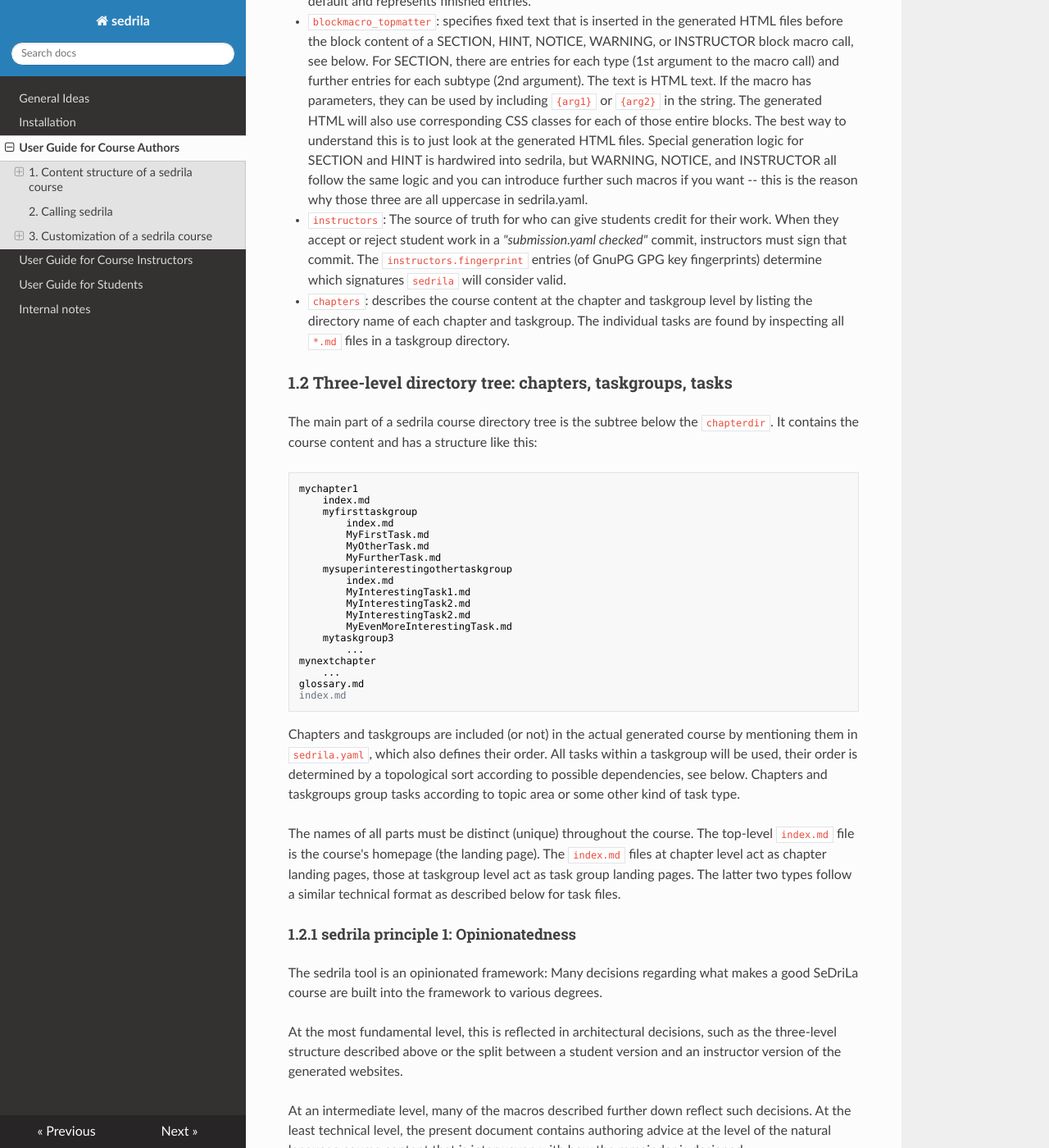
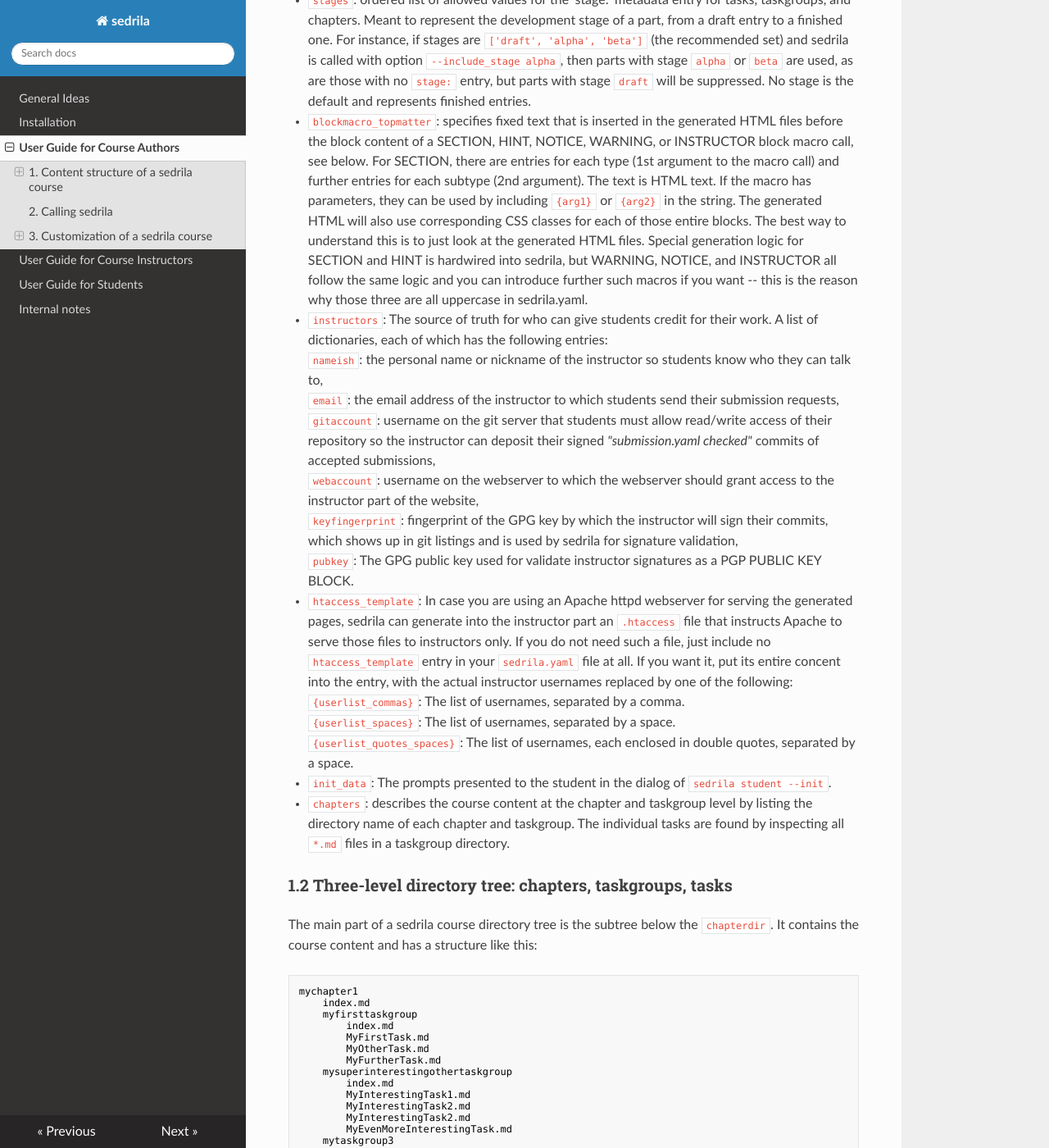
Before and after one commit to fubinf/sedrila, an MkDocs documentation site: the page built from docs/authors.md, in a window 1280 px wide and 1400 px high, scrolled down 1713 px. Shown: the whole window at 82% size. Built offline with MkDocs 1.6.1, drawn with Linux system fonts in a browser that asks for light colours; nearby versions of some CDN libraries; some of the changed text lies outside the part shown.

Commit message:
authors.md: documentation for sedrila.yaml entries instructors, htaccess_template, init_data

```diff
--- a/docs/authors.md
+++ b/docs/authors.md
@@ -1,7 +1,7 @@
 # `sedrila` use for course authors
 
 Assumes Unix filenames, will not work properly on Windows.
-On a Windows platform, use WSL or Cygwin.
+On a Windows platform, use WSL (or Cygwin).
 
 A sedrila course consists of chapters, taskgroups, tasks, a glossary,
 possibly .zip directories, and a config file.
@@ -37,6 +37,12 @@ and how to make and maintain a fork of an existing sedrila course (Section 3)
   Defaults are included with sedrila and are usually sufficient.
 - Probably some CSS rules in `local.css` or a complete set of CSS rules in `sedrila.css`.
   A default `sedrila.css` is included and may be sufficient.
+
+From these materials, sedrila generates two versions of the course website:
+one for students, another for instructors.
+The latter is identical to the student version except
+a) it includes the `[INSTRUCTOR]` parts of the tasks (which are missing in the student version) and
+b) it may include an `.htaccess` file for limiting access to the instructors.
 
 
 ### 1.1 `sedrila.yaml`: The global configuration file
@@ -84,11 +90,28 @@ About the entries:
   but WARNING, NOTICE, and INSTRUCTOR all follow the same logic and you can introduce further
   such macros if you want -- this is the reason why those three are all uppercase in sedrila.yaml.
 - `instructors`: The source of truth for who can give students credit
-  for their work.
-  When they accept or reject student work in a _"submission.yaml checked"_ commit,
-  instructors must sign that commit.
-  The `instructors.fingerprint` entries (of GnuPG GPG key fingerprints) determine
-  which signatures `sedrila` will consider valid.
+  for their work. A list of dictionaries, each of which has the following entries:
+  `nameish`: the personal name or nickname of the instructor so students know who they can talk to,
+  `email`: the email address of the instructor to which students send their submission requests,
+  `gitaccount`: username on the git server that students must allow read/write access of their
+  repository so the instructor can deposit their signed _"submission.yaml checked"_ commits
+  of accepted submissions,
+  `webaccount`: username on the webserver to which the webserver should grant access to the
+  instructor part of the website,
+  `keyfingerprint`: fingerprint of the GPG key by which the instructor will sign their commits,
+  which shows up in git listings and is used by sedrila for signature validation,
+  `pubkey`: The GPG public key used for validate instructor signatures as a PGP PUBLIC KEY BLOCK.
+- `htaccess_template`: In case you are using an Apache httpd webserver for serving
+  the generated pages, sedrila can generate into the instructor part an `.htaccess` file
+  that instructs Apache to serve those files to instructors only.
+  If you do not need such a file, just include no `htaccess_template` entry in your `sedrila.yaml`
+  file at all.
+  If you want it, put its entire concent into the entry, with the actual instructor usernames
+  replaced by one of the following:
+  `{userlist_commas}`: The list of usernames, separated by a comma.
+  `{userlist_spaces}`: The list of usernames, separated by a space.
+  `{userlist_quotes_spaces}`: The list of usernames, each enclosed in double quotes, separated by a space.
+- `init_data`: The prompts presented to the student in the dialog of `sedrila student --init`.
 - `chapters`: describes the course content at the chapter and taskgroup level by listing
   the directory name of each chapter and taskgroup.
   The individual tasks are found by inspecting all `*.md` files in a taskgroup directory.
```
